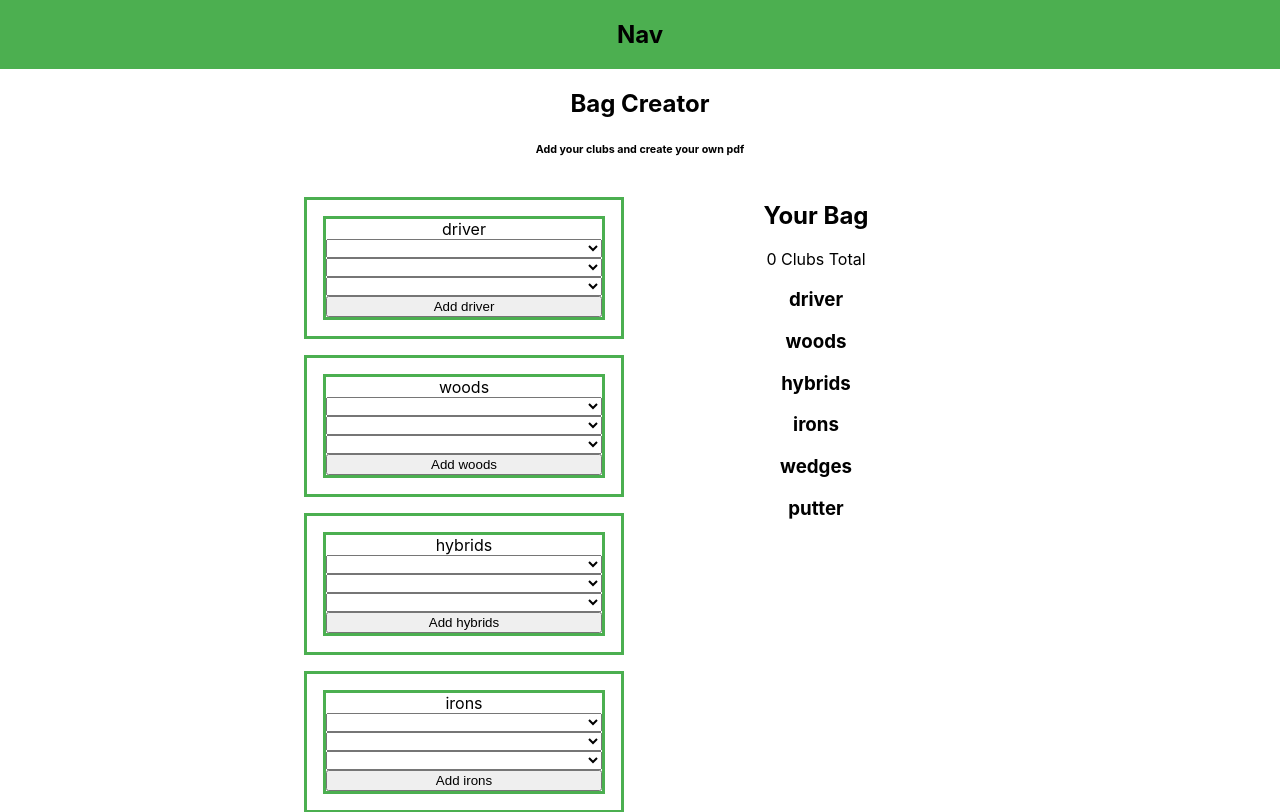
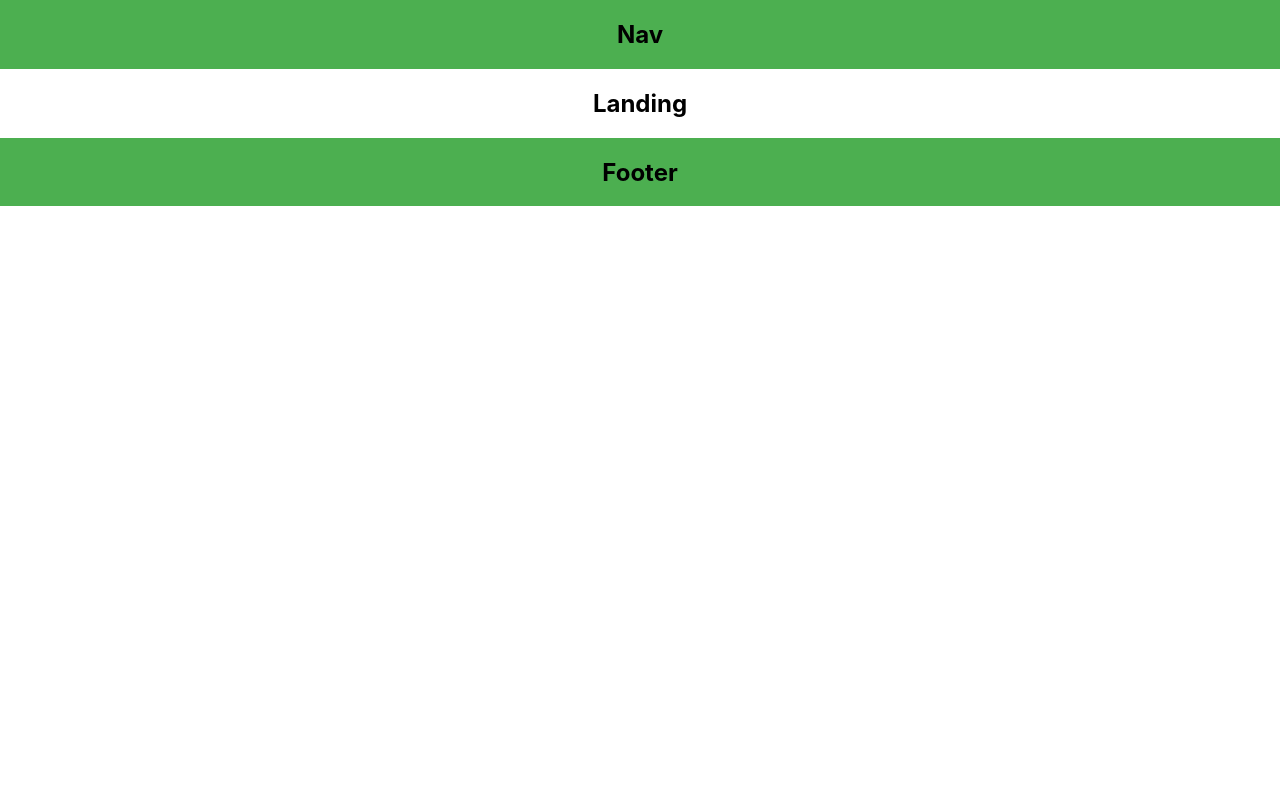
Before and after one commit to poplockndrop1t/golfBuddy, a React (Create React App) app: page / in a window 1280 px wide. Shown: the top 812 px of the page. Built offline with nearby package versions, Linux system fonts and the light colour scheme.

Commit message:
Landing and bc are now rendered as routes

```diff
--- a/src/App.js
+++ b/src/App.js
@@ -5,6 +5,7 @@ import store from './redux/store/store.js';
 import BagCreator from './BagCreator/BagCreator.js';
 import Footer from './Footer/Footer.js';
 import Nav from './Nav/Nav.js';
+import Landing from './Landing/Landing.js';
 import './App.css';
 import {
   addNewClub, decrementBagSize,incrementBagSize,
@@ -74,6 +75,9 @@ class App extends React.Component {
     return (
       <div className="App">
         <Nav />
+        <Router>
+          <Route path="/" component={Landing} />
+          <Route path="/bagCreator" component={
             <BagCreator
                       bag={this.props.bag}
                       bagSize={this.props.bagSize}
@@ -85,6 +89,12 @@ class App extends React.Component {
                       removeClub={this.removeClub}
                       setNewClubValue={this.setNewClubValue}
                     />
+
+
+          }
+        />
+        </Router>
+
         <Footer />
       </div>
     )
```
Lines whose indentation alone changed are shown as unchanged.
